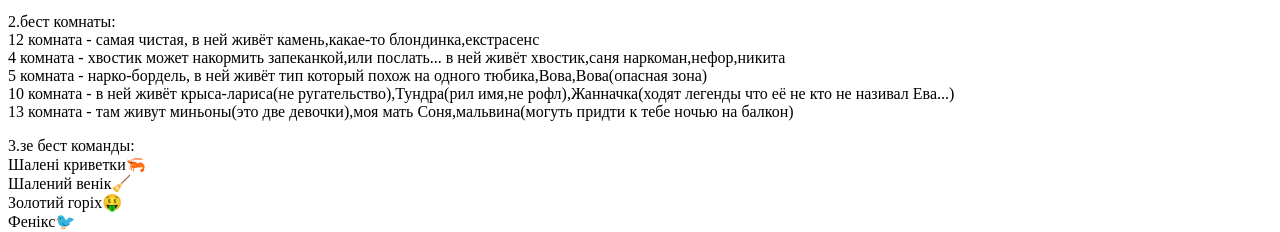
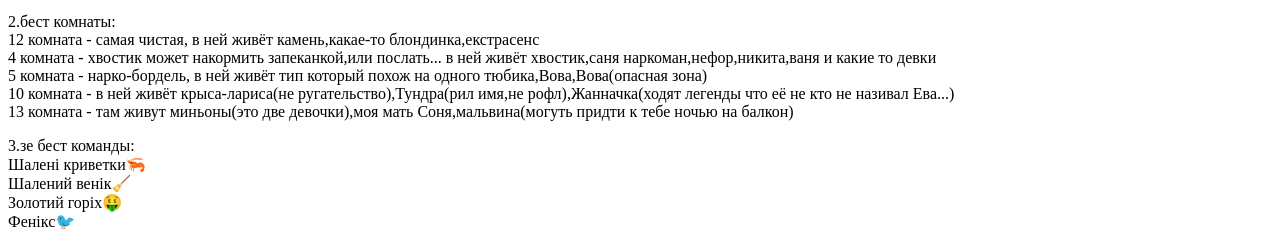
Before and after one commit to variapycharm/Simple-page, a plain HTML site: page index.html in a window 1280 px wide. Shown: the part 224-456 px from the top of the page. Drawn offline with Linux system fonts and the light colour scheme.

Commit message:
Update index.html

```diff
--- a/index.html
+++ b/index.html
@@ -13,7 +13,7 @@
 
 
   </ol>
-    <p>2.бест комнаты:<br>12 комната - самая чистая, в ней живёт камень,какае-то блондинка,екстрасенс<br>4 комната - хвостик может накормить запеканкой,или послать... в ней живёт хвостик,саня наркоман,нефор,никита<br>5 комната - нарко-бордель, в ней живёт тип который похож на одного тюбика,Вова,Вова(опасная зона)<br>10 комната - в ней живёт крыса-лариса(не ругательство),Тундра(рил имя,не рофл),Жанначка(ходят легенды что её не кто не називал Ева...)<br>13 комната - там живут миньоны(это две девочки),моя мать Соня,мальвина(могуть придти к тебе ночью на балкон)</p>
+    <p>2.бест комнаты:<br>12 комната - самая чистая, в ней живёт камень,какае-то блондинка,екстрасенс<br>4 комната - хвостик может накормить запеканкой,или послать... в ней живёт хвостик,саня наркоман,нефор,никита,ваня и какие то девки<br>5 комната - нарко-бордель, в ней живёт тип который похож на одного тюбика,Вова,Вова(опасная зона)<br>10 комната - в ней живёт крыса-лариса(не ругательство),Тундра(рил имя,не рофл),Жанначка(ходят легенды что её не кто не називал Ева...)<br>13 комната - там живут миньоны(это две девочки),моя мать Соня,мальвина(могуть придти к тебе ночью на балкон)</p>
     <p>3.зе бест команды:<br>Шалені криветки🦐<br>Шалений венік🧹️<br>Золотий горіх🤑<br>Фенікс🐦</p>
     <p>4.питание топ😋😋😋</p>
     <p>5.розвличение:<br>поход в магаз<br>поход ночью в чюжую комнату<br>дискотека</p>
```
